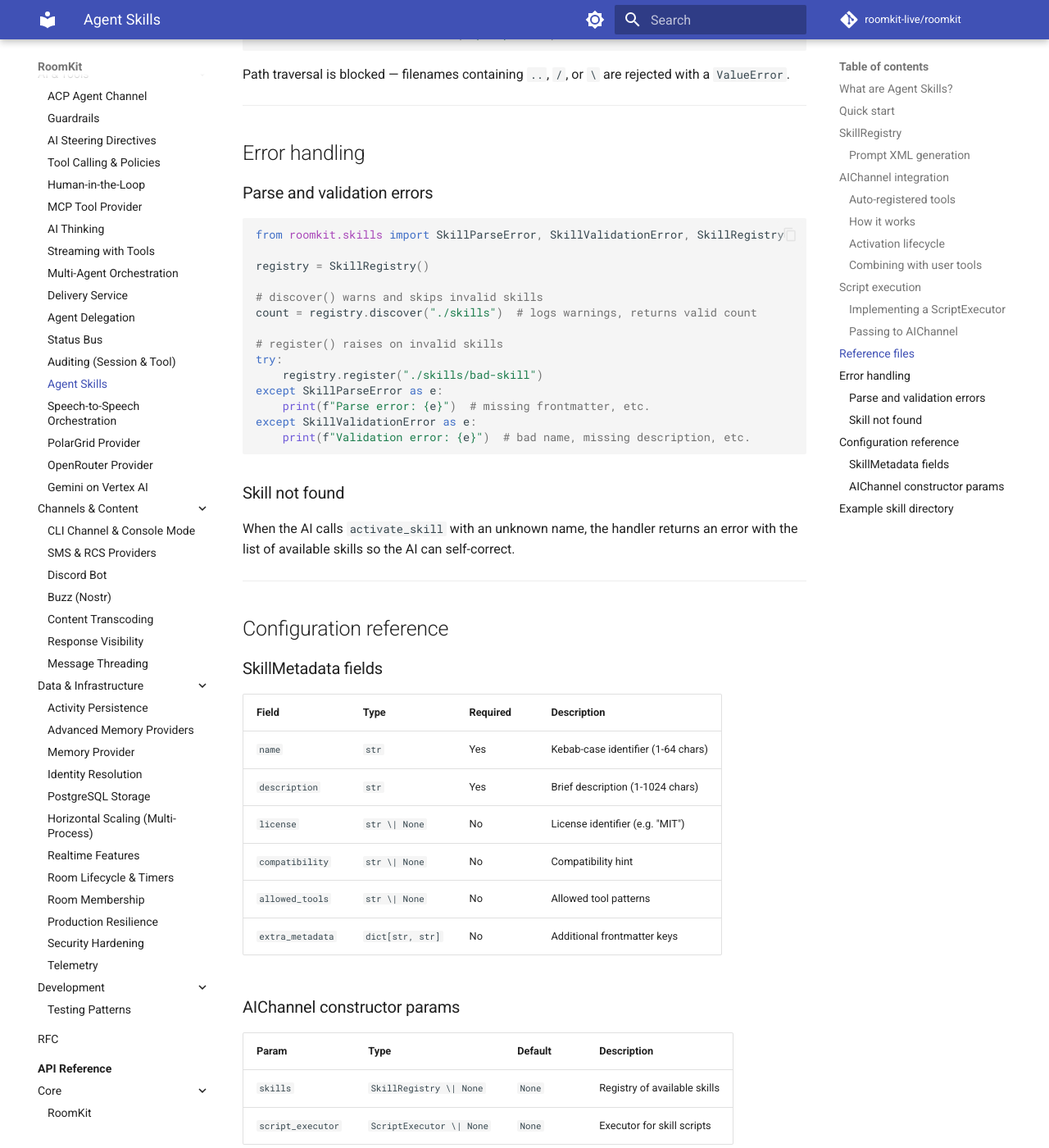
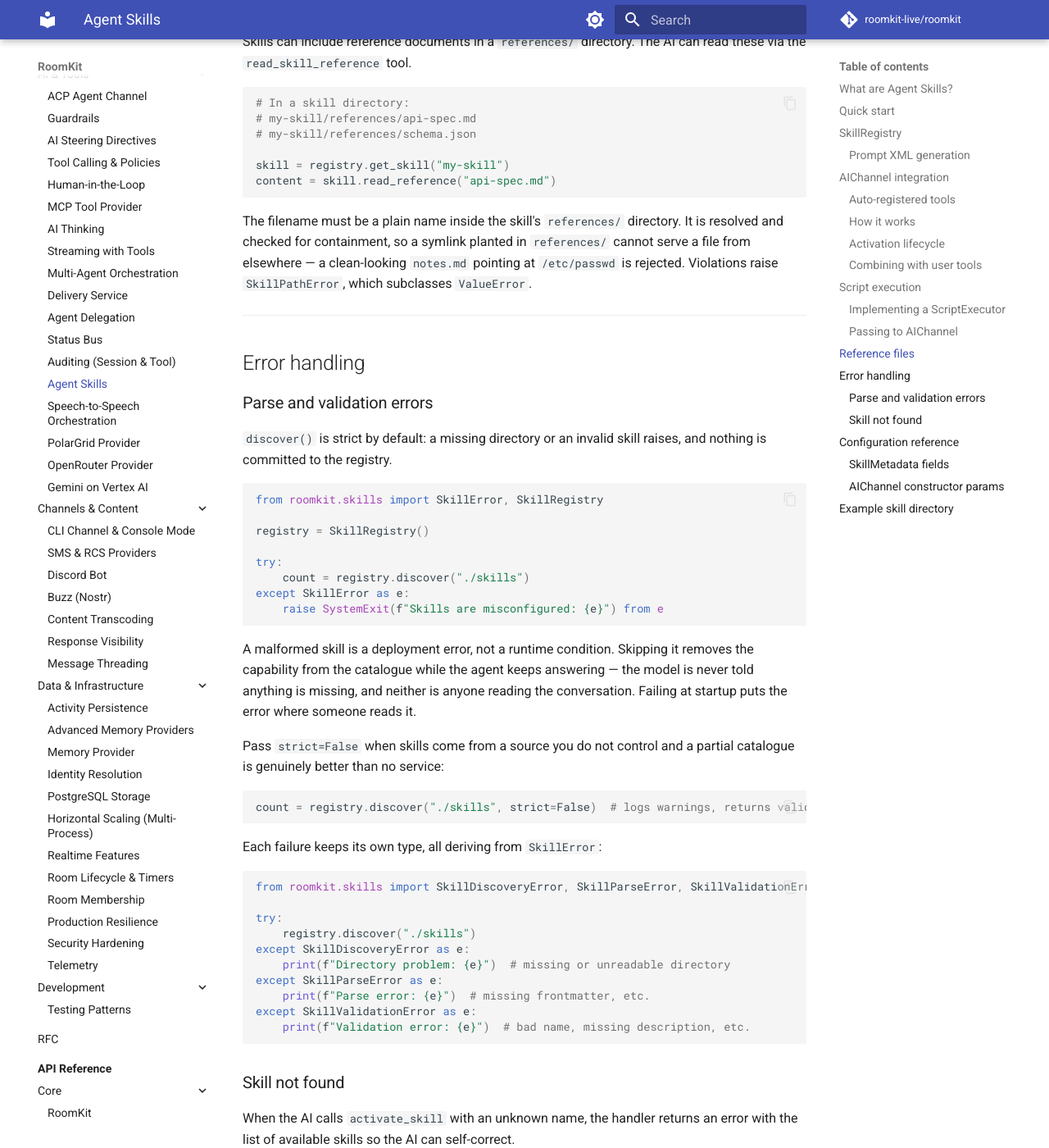
Before and after one commit to roomkit-live/roomkit-docs, an MkDocs documentation site: the page built from docs/guides/agent-skills.md, in a window 1280 px wide and 1400 px high, scrolled down 6904 px. Shown: the whole window at 82% size. Built offline with MkDocs 1.6.1 and Material for MkDocs 9.7.7, drawn with Linux system fonts in a browser that asks for light colours; comment, search, counter and statistics services are not loaded; some of the changed text lies outside the part shown.

Commit message:
docs(skills): discovery stops on a broken skill, and paths are contained
The error-handling section documented the old behaviour verbatim — "discover()
warns and skips invalid skills" — which is now the opt-in rather than the
default. It explains why the default moved: a skipped skill is a capability
missing from the catalogue with nobody told, which surfaces much later as an
agent that cannot do its job.

The reference-reading note promised only that "..", "/" and "\" are rejected;
containment is what is actually guaranteed, symlinks included.

The ScriptExecutor example built its path with skill.path / "scripts" /
script_name, which is exactly the join the framework now refuses to leave to
integrators. It uses skill.resolve_script() instead, and the surrounding text
says what run_skill_script already checked before the executor is reached.

````diff
--- a/docs/guides/agent-skills.md
+++ b/docs/guides/agent-skills.md
@@ -232,11 +232,15 @@ The user's `tool_handler` receives calls for user-defined tools; skill tools are
 
 Script execution is intentionally left to the integrator — there is no default implementation. This ensures you control sandboxing, timeouts, and allowed interpreters.
 
+The name comes from the model, so `run_skill_script` resolves it before your executor is called: a name that escapes the skill — including via a symlink planted in `scripts/` — is refused and never reaches your code. Which file runs is the framework's call; how it runs is yours.
+
+Use `skill.resolve_script(script_name)` to get that resolved path rather than joining `skill.path / "scripts" / script_name` yourself.
+
 ### Implementing a ScriptExecutor
 
 ```python
 import asyncio
-from roomkit.skills import ScriptExecutor, ScriptResult, Skill
+from roomkit.skills import ScriptExecutor, ScriptResult, Skill, SkillPathError
 
 class SubprocessExecutor(ScriptExecutor):
     """Example executor using subprocess — customize for your security needs."""
@@ -247,9 +251,10 @@ class SubprocessExecutor(ScriptExecutor):
         script_name: str,
         arguments: dict[str, str] | None = None,
     ) -> ScriptResult:
-        script_path = skill.path / "scripts" / script_name
-        if not script_path.is_file():
-            return ScriptResult(exit_code=1, stderr="Script not found", success=False)
+        try:
+            script_path = skill.resolve_script(script_name)
+        except (SkillPathError, FileNotFoundError) as e:
+            return ScriptResult(exit_code=1, stderr=str(e), success=False)
 
         cmd = [str(script_path)]
         if arguments:
@@ -302,7 +307,7 @@ skill = registry.get_skill("my-skill")
 content = skill.read_reference("api-spec.md")
 ```
 
-Path traversal is blocked — filenames containing `..`, `/`, or `\` are rejected with a `ValueError`.
+The filename must be a plain name inside the skill's `references/` directory. It is resolved and checked for containment, so a symlink planted in `references/` cannot serve a file from elsewhere — a clean-looking `notes.md` pointing at `/etc/passwd` is rejected. Violations raise `SkillPathError`, which subclasses `ValueError`.
 
 ---
 
@@ -310,17 +315,36 @@ Path traversal is blocked — filenames containing `..`, `/`, or `\` are rejecte
 
 ### Parse and validation errors
 
+`discover()` is strict by default: a missing directory or an invalid skill raises, and nothing is committed to the registry.
+
 ```python
-from roomkit.skills import SkillParseError, SkillValidationError, SkillRegistry
+from roomkit.skills import SkillError, SkillRegistry
 
 registry = SkillRegistry()
 
-# discover() warns and skips invalid skills
-count = registry.discover("./skills")  # logs warnings, returns valid count
+try:
+    count = registry.discover("./skills")
+except SkillError as e:
+    raise SystemExit(f"Skills are misconfigured: {e}") from e
+```
 
-# register() raises on invalid skills
+A malformed skill is a deployment error, not a runtime condition. Skipping it removes the capability from the catalogue while the agent keeps answering — the model is never told anything is missing, and neither is anyone reading the conversation. Failing at startup puts the error where someone reads it.
+
+Pass `strict=False` when skills come from a source you do not control and a partial catalogue is genuinely better than no service:
+
+```python
+count = registry.discover("./skills", strict=False)  # logs warnings, returns valid count
+```
+
+Each failure keeps its own type, all deriving from `SkillError`:
+
+```python
+from roomkit.skills import SkillDiscoveryError, SkillParseError, SkillValidationError
+
 try:
-    registry.register("./skills/bad-skill")
+    registry.discover("./skills")
+except SkillDiscoveryError as e:
+    print(f"Directory problem: {e}")  # missing or unreadable directory
 except SkillParseError as e:
     print(f"Parse error: {e}")  # missing frontmatter, etc.
 except SkillValidationError as e:
````
